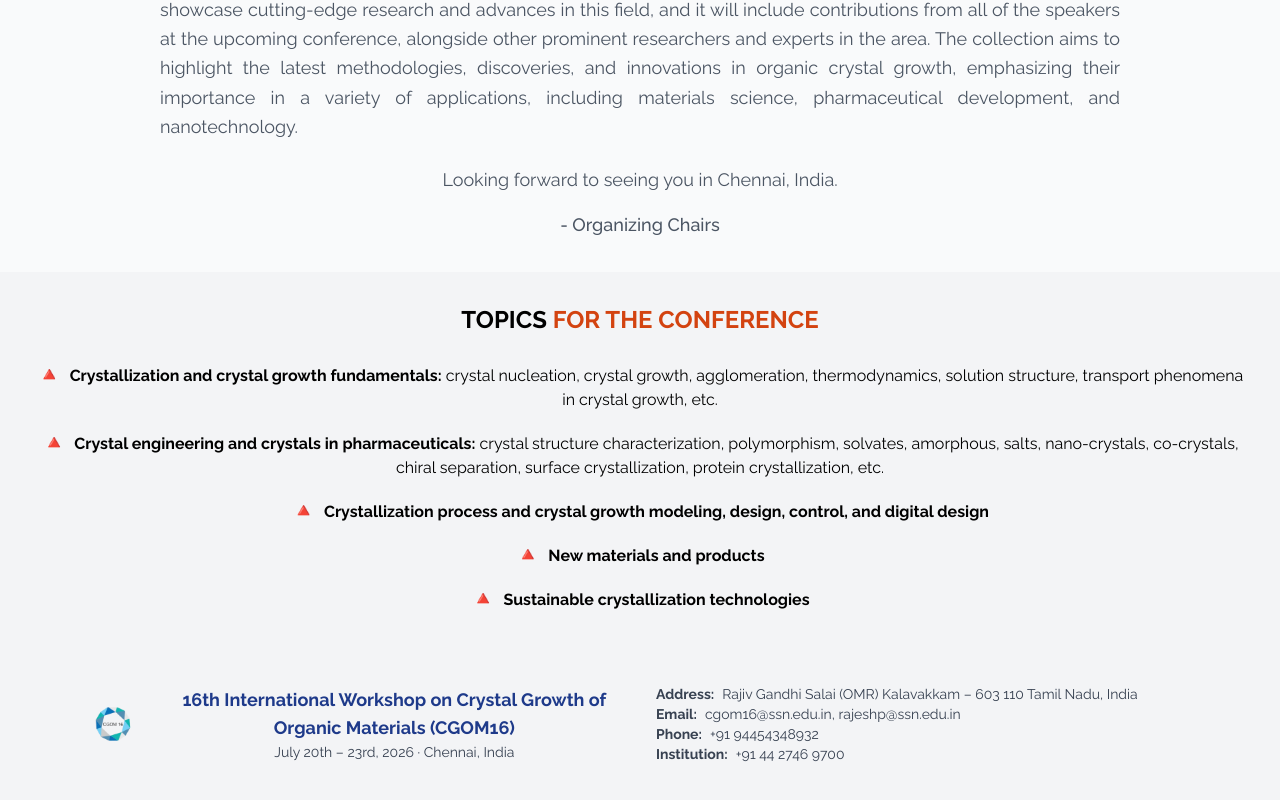
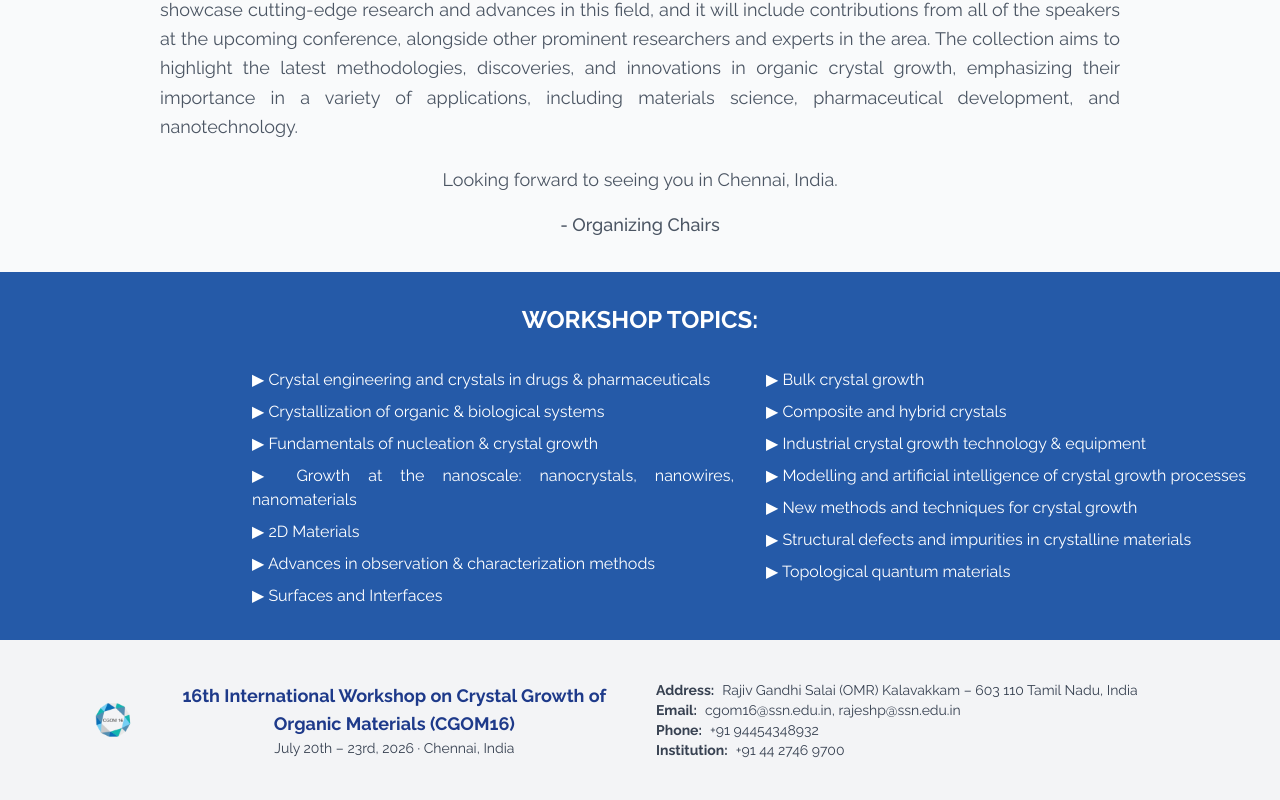
Before and after one commit to JithuMorrison/CGOM16, a React (Vite) app: page / in a window 1280 px wide. Shown: the part 1181-1981 px from the top of the page. Built offline with nearby package versions, Linux system fonts and the light colour scheme.

Commit message:
feat: added conf topics

```diff
--- a/src/home.jsx
+++ b/src/home.jsx
@@ -55,57 +55,31 @@ applications, including materials science, pharmaceutical development, and nanot
         <p className="text-center font-medium mt-4"> - Organizing Chairs</p>
       </section>
 
-      {/* Topics Section */}
-      <section className="p-8 font-sans text-center bg-gray-100">
-        <h2 className="text-2xl font-bold uppercase">
-          Topics <span className="text-[#D34310]">for the Conference</span>
-        </h2>
+     {/* Topics Section */}
+<section className="p-8 font-sans bg-[#255aa8] text-white text-justify">
+  <h2 className="text-2xl font-bold uppercase text-center">Workshop Topics:</h2>
+  <div className="grid grid-cols-2 gap-8 mt-8 mx-auto ml-[220px] max-w-5xl">
+    <ul className="space-y-2">
+      <li>▶ Crystal engineering and crystals in drugs & pharmaceuticals</li>
+      <li>▶ Crystallization of organic & biological systems</li>
+      <li>▶ Fundamentals of nucleation & crystal growth</li>
+      <li>▶ Growth at the nanoscale: nanocrystals, nanowires, nanomaterials</li>
+      <li>▶ 2D Materials</li>
+      <li>▶ Advances in observation & characterization methods</li>
+      <li>▶ Surfaces and Interfaces</li>
+    </ul>
+    <ul className="space-y-2">
+      <li>▶ Bulk crystal growth</li>
+      <li>▶ Composite and hybrid crystals</li>
+      <li>▶ Industrial crystal growth technology & equipment</li>
+      <li>▶ Modelling and artificial intelligence of crystal growth processes</li>
+      <li>▶ New methods and techniques for crystal growth</li>
+      <li>▶ Structural defects and impurities in crystalline materials</li>
+      <li>▶ Topological quantum materials</li>
+    </ul>
+  </div>
+</section>
 
-        <ul className="list-none mt-6 space-y-4">
-          <li className="flex items-start justify-center">
-            <p>
-              <span className="text-[#D34310] mr-2 text-xl">🔺</span>
-              <strong>
-                Crystallization and crystal growth fundamentals:
-              </strong>{" "}
-              crystal nucleation, crystal growth, agglomeration, thermodynamics,
-              solution structure, transport phenomena in crystal growth, etc.
-            </p>
-          </li>
-          <li className="flex items-start justify-center">
-            <p>
-              <span className="text-[#D34310] mr-2 text-xl">🔺</span>
-              <strong>
-                Crystal engineering and crystals in pharmaceuticals:
-              </strong>{" "}
-              crystal structure characterization, polymorphism, solvates,
-              amorphous, salts, nano-crystals, co-crystals, chiral separation,
-              surface crystallization, protein crystallization, etc.
-            </p>
-          </li>
-          <li className="flex items-start justify-center">
-            <p>
-              <span className="text-[#D34310] mr-2 text-xl">🔺</span>
-              <strong>
-                Crystallization process and crystal growth modeling, design,
-                control, and digital design
-              </strong>
-            </p>
-          </li>
-          <li className="flex items-start justify-center">
-            <p>
-              <span className="text-[#D34310] mr-2 text-xl">🔺</span>
-              <strong>New materials and products</strong>
-            </p>
-          </li>
-          <li className="flex items-start justify-center">
-            <p>
-              <span className="text-[#D34310] mr-2 text-xl">🔺</span>
-              <strong>Sustainable crystallization technologies</strong>
-            </p>
-          </li>
-        </ul>
-      </section>
 
       {/* Co-organizers Section */}
       {/*<div className="flex flex-col items-center justify-center py-12 bg-white">
```
